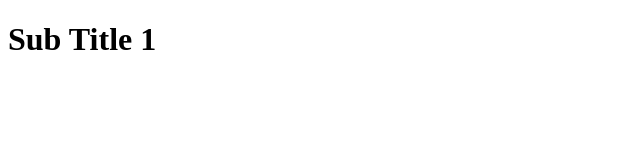
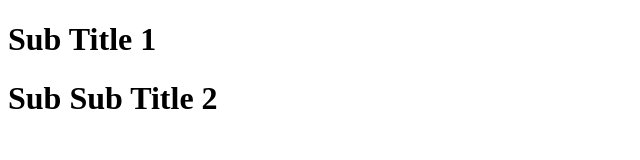
Before and after one commit to roussetcedric/sharezza, a plain HTML site: page index.html in a window 1280 px wide. Shown: the whole page, without its empty margins (0-640 px from the left). Drawn offline with Linux system fonts and the light colour scheme.

Commit message:
Add Subsubtitle2 in Body in index.html

```diff
--- a/index.html
+++ b/index.html
@@ -6,5 +6,6 @@
   </head>
   <body>
     <h1>Sub Title 1</h1>
+    <h1>Sub Sub Title 2</h1>
   </body>
 </html>
```
